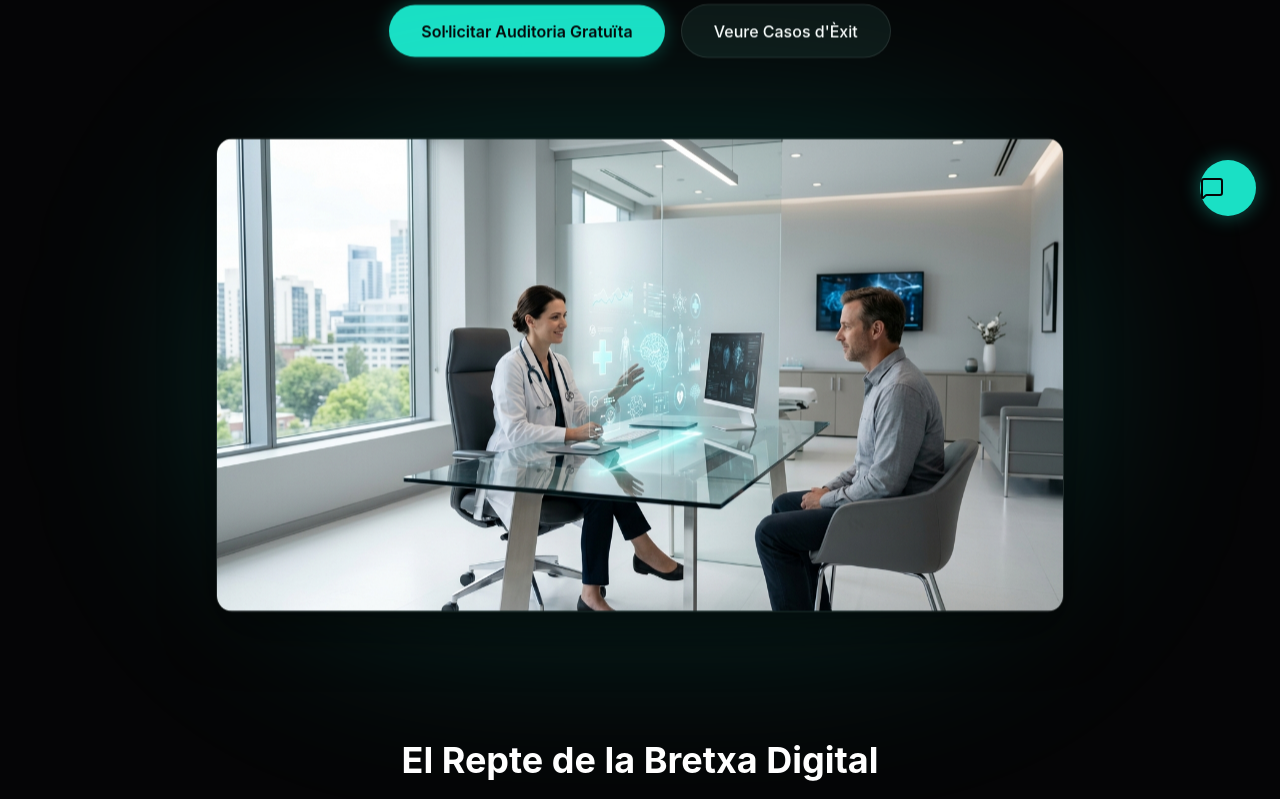
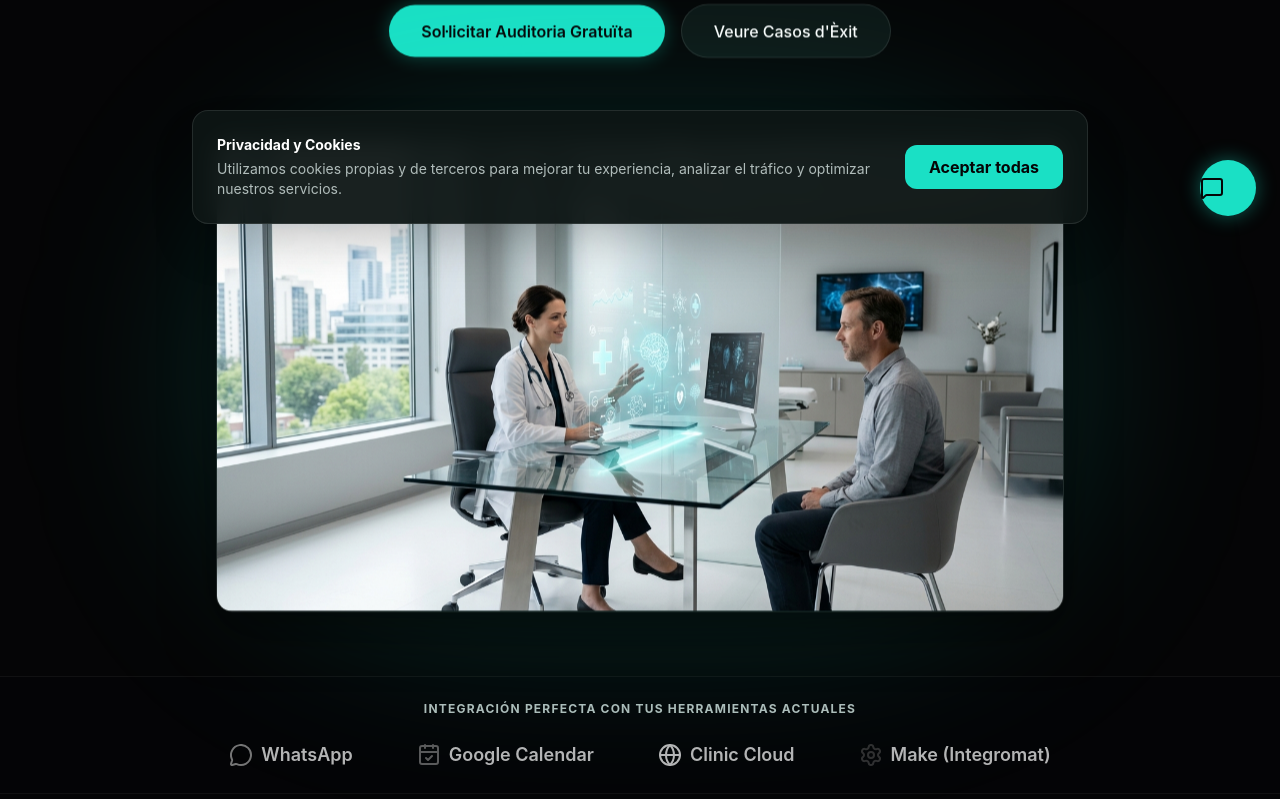
Before and after one commit to ymoyasbd-droid/Landing-Centres-Medics, a React (Vite) app: page / in a window 1280 px wide. Shown: the part 560-1359 px from the top of the page. Built offline with nearby package versions, Linux system fonts and the light colour scheme.

Commit message:
feat: add FAQ, Cookie Banner, and Integrations banner

```diff
--- a/src/App.jsx
+++ b/src/App.jsx
@@ -1,7 +1,7 @@
 import React, { useEffect, useState } from 'react';
 import {
   Bot, Calculator, CalendarCheck, TrendingUp, Bell, Target, Settings, Zap, BarChart, Headset,
-  EyeOff, PhoneOff, Hourglass, ChevronRight, CheckCircle2, Globe, Star
+  EyeOff, PhoneOff, Hourglass, ChevronRight, CheckCircle2, Globe, Star, ChevronDown, MessageCircle
 } from 'lucide-react';
 import Chatbot from './Chatbot';
 import { translations } from './translations';
@@ -9,6 +9,19 @@ import { translations } from './translations';
 function App() {
   const [lang, setLang] = useState('ca');
   const t = translations[lang];
+
+  const [showCookies, setShowCookies] = useState(false);
+
+  useEffect(() => {
+    if (!localStorage.getItem('cookiesAccepted')) {
+      setShowCookies(true);
+    }
+  }, []);
+
+  const acceptCookies = () => {
+    localStorage.setItem('cookiesAccepted', 'true');
+    setShowCookies(false);
+  };
 
   const [formStatus, setFormStatus] = useState('idle'); // 'idle' | 'loading' | 'success' | 'error'
 
@@ -131,6 +144,19 @@ function App() {
         <div className="mt-20 relative max-w-5xl mx-auto">
            <div className="absolute inset-0 bg-primary/20 blur-[100px] rounded-full"></div>
            <img src="/hero.jpg" alt="Sintel IA Dashboard" className="relative rounded-2xl border border-white/10 shadow-[0_20px_50px_rgba(0,0,0,0.5)] w-full object-cover" />
+        </div>
+      </section>
+
+      {/* Integrations Banner */}
+      <section className="border-y border-white/5 bg-dark/50 overflow-hidden">
+        <div className="container mx-auto px-6 py-6">
+          <p className="text-center text-xs font-bold tracking-widest text-muted uppercase mb-6">Integración perfecta con tus herramientas actuales</p>
+          <div className="flex flex-wrap justify-center items-center gap-8 md:gap-16 opacity-70 grayscale hover:grayscale-0 transition-all duration-500">
+            <div className="flex items-center gap-2 font-semibold text-lg"><MessageCircle size={24} className="text-[#25D366]" /> WhatsApp</div>
+            <div className="flex items-center gap-2 font-semibold text-lg"><CalendarCheck size={24} className="text-[#4285F4]" /> Google Calendar</div>
+            <div className="flex items-center gap-2 font-semibold text-lg"><Globe size={24} className="text-white" /> Clinic Cloud</div>
+            <div className="flex items-center gap-2 font-semibold text-lg"><Settings size={24} className="text-[#8e24aa]" /> Make (Integromat)</div>
+          </div>
         </div>
       </section>
 
@@ -313,6 +339,27 @@ function App() {
         </div>
       </section>
 
+      <section className="reveal container mx-auto px-6 py-12 md:py-16">
+        <div className="text-center mb-16">
+          <h2 className="text-primary font-medium mb-2">7. {t.faq_tag}</h2>
+          <h3 className="text-3xl md:text-4xl font-bold">{t.faq_title}</h3>
+          <p className="text-muted mt-4 max-w-2xl mx-auto">{t.faq_desc}</p>
+        </div>
+        <div className="max-w-3xl mx-auto space-y-4">
+          {t.faq_items.map((faq, i) => (
+            <details key={i} className="group bg-card-dark border border-white/5 rounded-2xl overflow-hidden [&_summary::-webkit-details-marker]:hidden">
+              <summary className="flex items-center justify-between p-6 cursor-pointer font-semibold hover:text-primary transition-colors">
+                {faq.q}
+                <ChevronDown size={20} className="text-muted group-open:rotate-180 transition-transform duration-300" />
+              </summary>
+              <div className="p-6 pt-0 text-muted leading-relaxed">
+                {faq.a}
+              </div>
+            </details>
+          ))}
+        </div>
+      </section>
+
       {/* Contact Form Section */}
       <section id="contacto" className="container mx-auto px-6 py-24 max-w-4xl">
         <div className="bg-card-dark border border-white/5 rounded-3xl p-8 md:p-12 shadow-2xl">
@@ -403,6 +450,23 @@ function App() {
           </div>
         </div>
       </footer>
+      {/* Cookie Banner */}
+      {showCookies && (
+        <div className="fixed bottom-0 left-0 right-0 p-4 z-50 animate-in slide-in-from-bottom-10 fade-in duration-500">
+          <div className="container mx-auto max-w-4xl bg-card-dark/95 backdrop-blur-md border border-white/10 p-6 rounded-2xl shadow-2xl flex flex-col sm:flex-row items-center justify-between gap-4">
+            <div className="text-sm text-muted">
+              <strong className="text-white block mb-1">Privacidad y Cookies</strong>
+              Utilizamos cookies propias y de terceros para mejorar tu experiencia, analizar el tráfico y optimizar nuestros servicios.
+            </div>
+            <div className="flex gap-3 shrink-0">
+              <button onClick={acceptCookies} className="px-6 py-2.5 bg-primary text-dark font-bold rounded-xl hover:bg-primary/90 transition-colors whitespace-nowrap">
+                Aceptar todas
+              </button>
+            </div>
+          </div>
+        </div>
+      )}
+
       <Chatbot />
     </div>
   );
--- a/src/translations.js
+++ b/src/translations.js
@@ -70,6 +70,15 @@ export const translations = {
     footer_title: "¿Listo para transformar tu Centro Médico?",
     footer_btn: "Hablemos hoy",
     footer_rights: "Todos los derechos reservados.",
+    faq_tag: "Preguntas Frecuentes",
+    faq_title: "Resolvemos tus dudas",
+    faq_desc: "Todo lo que necesitas saber antes de implementar Sintel IA en tu centro.",
+    faq_items: [
+      { q: "¿Necesito conocimientos técnicos para usarlo?", a: "Absolutamente ninguno. Nosotros nos encargamos de toda la configuración, integración con tu software actual y puesta en marcha." },
+      { q: "¿Cumple con la normativa de protección de datos (LOPD/RGPD)?", a: "Sí, todos nuestros sistemas están diseñados con encriptación de extremo a extremo y cumplen estrictamente con la normativa europea de protección de datos de salud." },
+      { q: "¿Tengo que cambiar mi programa de citas actual?", a: "No. Nuestra IA se integra con la mayoría de calendarios y programas de gestión de clínicas del mercado (Google Calendar, Clinic Cloud, etc.)." },
+      { q: "¿Cuánto tiempo tarda en estar funcionando?", a: "El despliegue de la Fase Piloto suele estar listo y operativo en tu web o WhatsApp en un plazo de 4 a 6 semanas." }
+    ],
     seo_title: "Sintel IA | Automatización e IA para Centros de Reconocimiento DGT (CRC)",
     seo_desc: "Automatizamos la cita previa, recordatorios y captación 24/7 para Centros de Reconocimiento de Conductores autorizados por la DGT. Multiplica tus renovaciones."
   },
@@ -144,6 +153,15 @@ export const translations = {
     footer_title: "Llest per transformar el teu Centre Mèdic?",
     footer_btn: "Parlem avui",
     footer_rights: "Tots els drets reservats.",
+    faq_tag: "Preguntes Freqüents",
+    faq_title: "Resolem els teus dubtes",
+    faq_desc: "Tot el que necessites saber abans d'implementar Sintel IA al teu centre.",
+    faq_items: [
+      { q: "Necessito coneixements tècnics per utilitzar-ho?", a: "Absolutament cap. Nosaltres ens encarreguem de tota la configuració, integració amb el teu programari actual i posada en marxa." },
+      { q: "Compleix amb la normativa de protecció de dades (LOPD/RGPD)?", a: "Sí, tots els nostres sistemes estan dissenyats amb encriptació d'extrem a extrem i compleixen estrictament amb la normativa europea de protecció de dades de salut." },
+      { q: "He de canviar el meu programa de cites actual?", a: "No. La nostra IA s'integra amb la majoria de calendaris i programes de gestió de clíniques del mercat (Google Calendar, Clinic Cloud, etc.)." },
+      { q: "Quant de temps triga a estar funcionant?", a: "El desplegament de la Fase Pilot sol estar llest i operatiu a la teva web o WhatsApp en un termini de 4 a 6 setmanes." }
+    ],
     seo_title: "Sintel IA | Automatització i IA per a Centres de Reconeixement DGT (CRC)",
     seo_desc: "Automatitzem la cita prèvia, recordatoris i captació 24/7 per a Centres de Reconeixement de Conductors autoritzats per la DGT. Multiplica les teves renovacions."
   }
```
